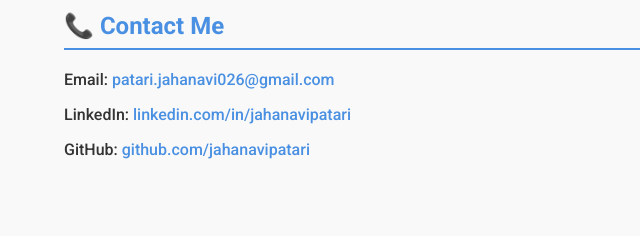
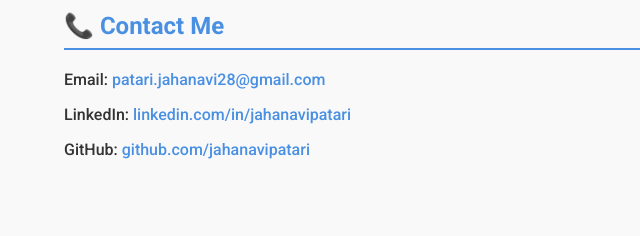
Before and after one commit to jahanavipatari/jahanavipatari.github.io, a website: page index.html in a window 1280 px wide. Shown: the part 3542-3778 px from the top of the page, 158-798 px from the left. Drawn offline with Linux system fonts and the light colour scheme.

Commit message:
Fix contact email in index.html
Updated contact email in the footer section.

```diff
--- a/index.html
+++ b/index.html
@@ -209,7 +209,7 @@
 
   <section class="contact">
     <h2>📞 Contact Me</h2>
-    <p>Email: <a href="mailto:patari.jahanavi026@gmail.com">patari.jahanavi026@gmail.com</a></p>
+    <p>Email: <a href="mailto:patari.jahanavi026@gmail.com">patari.jahanavi28@gmail.com</a></p>
     <p>LinkedIn: <a href="https://linkedin.com/in/jahanavipatari" target="_blank">linkedin.com/in/jahanavipatari</a></p>
     <p>GitHub: <a href="https://github.com/jahanavipatari" target="_blank">github.com/jahanavipatari</a></p>
   </section>
```
